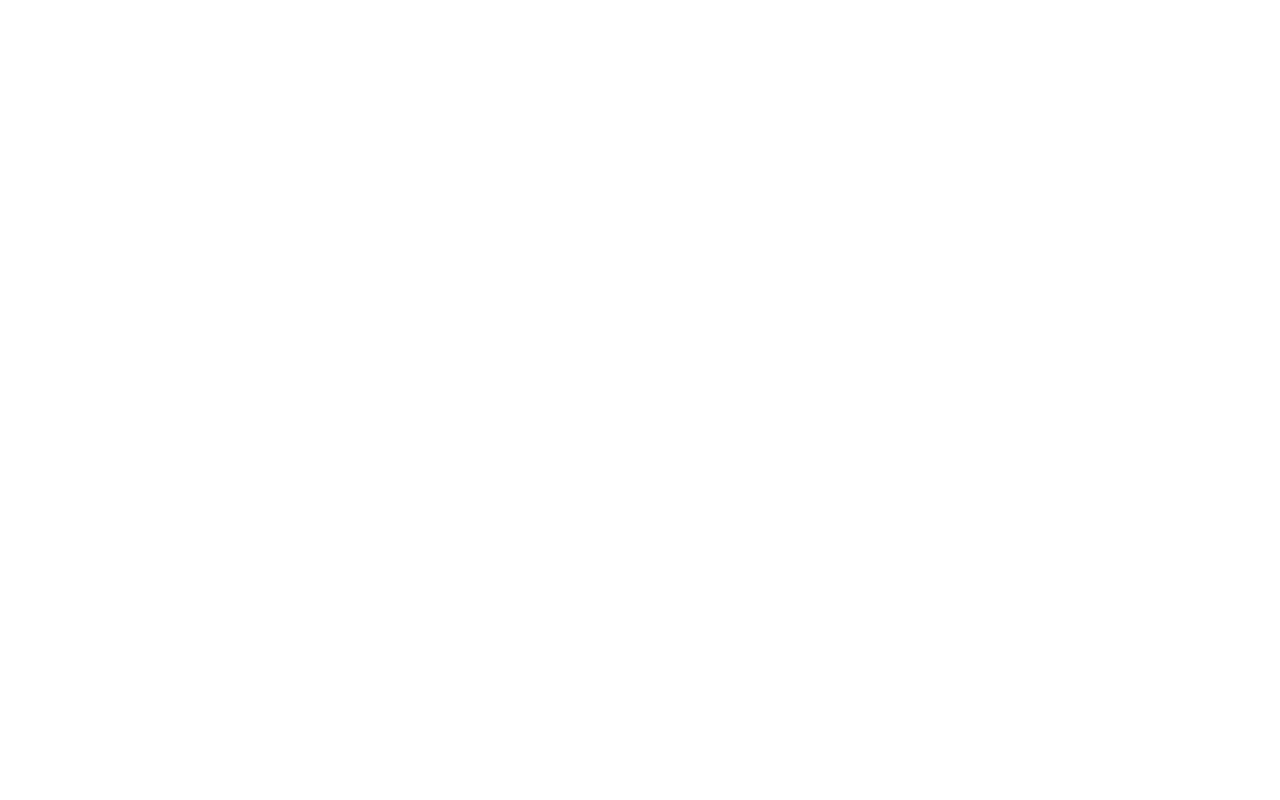
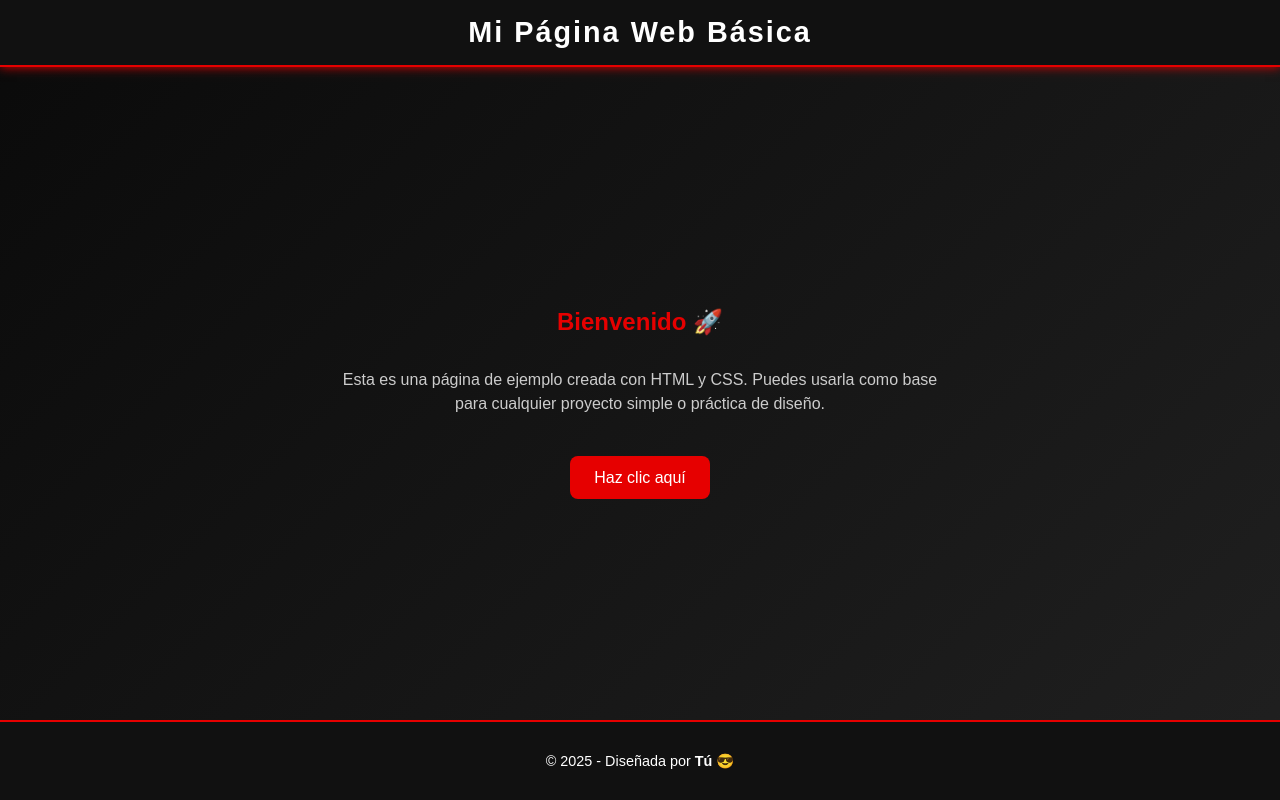
Before and after one commit to MichaelVal97/ppractica2, a plain HTML site: page index.html in a window 1280 px wide. Drawn offline with Linux system fonts and the light colour scheme.

Commit message:
Creamos el html

```diff
--- a/index.html
+++ b/index.html
@@ -1,11 +1,105 @@
 <!DOCTYPE html>
-<html lang="en">
+<html lang="es">
 <head>
-    <meta charset="UTF-8">
-    <meta name="viewport" content="width=device-width, initial-scale=1.0">
-    <title>Document</title>
+  <meta charset="UTF-8" />
+  <meta name="viewport" content="width=device-width, initial-scale=1.0" />
+  <title>Página Básica</title>
+  <style>
+    /* ====== Estilos generales ====== */
+    body {
+      font-family: "Poppins", sans-serif;
+      background: linear-gradient(135deg, #0a0a0a, #202020);
+      color: #fff;
+      margin: 0;
+      padding: 0;
+      display: flex;
+      flex-direction: column;
+      min-height: 100vh;
+    }
+
+    header {
+      background: #111;
+      padding: 1rem 0;
+      text-align: center;
+      border-bottom: 2px solid #e60000;
+      box-shadow: 0 0 10px #e60000;
+    }
+
+    header h1 {
+      margin: 0;
+      font-size: 1.8rem;
+      letter-spacing: 2px;
+    }
+
+    main {
+      flex: 1;
+      display: flex;
+      flex-direction: column;
+      justify-content: center;
+      align-items: center;
+      text-align: center;
+      padding: 2rem;
+      animation: fadeIn 1.5s ease-in-out;
+    }
+
+    main h2 {
+      color: #e60000;
+      margin-bottom: 1rem;
+    }
+
+    main p {
+      max-width: 600px;
+      line-height: 1.5;
+      color: #ccc;
+    }
+
+    button {
+      background: #e60000;
+      color: #fff;
+      border: none;
+      padding: 0.8rem 1.5rem;
+      margin-top: 1.5rem;
+      border-radius: 8px;
+      font-size: 1rem;
+      cursor: pointer;
+      transition: 0.3s ease;
+    }
+
+    button:hover {
+      background: #ff2020;
+      transform: scale(1.05);
+      box-shadow: 0 0 10px #ff2020;
+    }
+
+    footer {
+      background: #111;
+      text-align: center;
+      padding: 1rem 0;
+      font-size: 0.9rem;
+      border-top: 2px solid #e60000;
+    }
+
+    /* Animación de entrada */
+    @keyframes fadeIn {
+      from { opacity: 0; transform: translateY(15px); }
+      to { opacity: 1; transform: translateY(0); }
+    }
+  </style>
 </head>
 <body>
+  <header>
+    <h1>Mi Página Web Básica</h1>
+  </header>
 
+  <main>
+    <h2>Bienvenido 🚀</h2>
+    <p>Esta es una página de ejemplo creada con HTML y CSS.
+       Puedes usarla como base para cualquier proyecto simple o práctica de diseño.</p>
+    <button onclick="alert('¡Gracias por visitar!')">Haz clic aquí</button>
+  </main>
+
+  <footer>
+    <p>© 2025 - Diseñada por <strong>Tú 😎</strong></p>
+  </footer>
 </body>
 </html>
```
